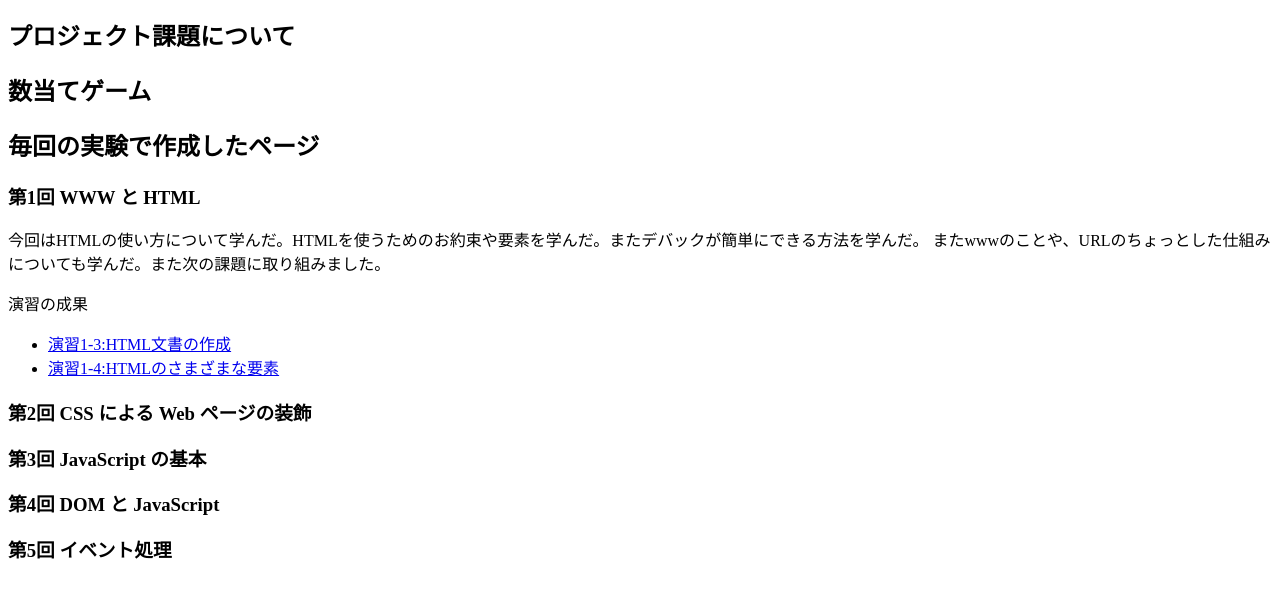
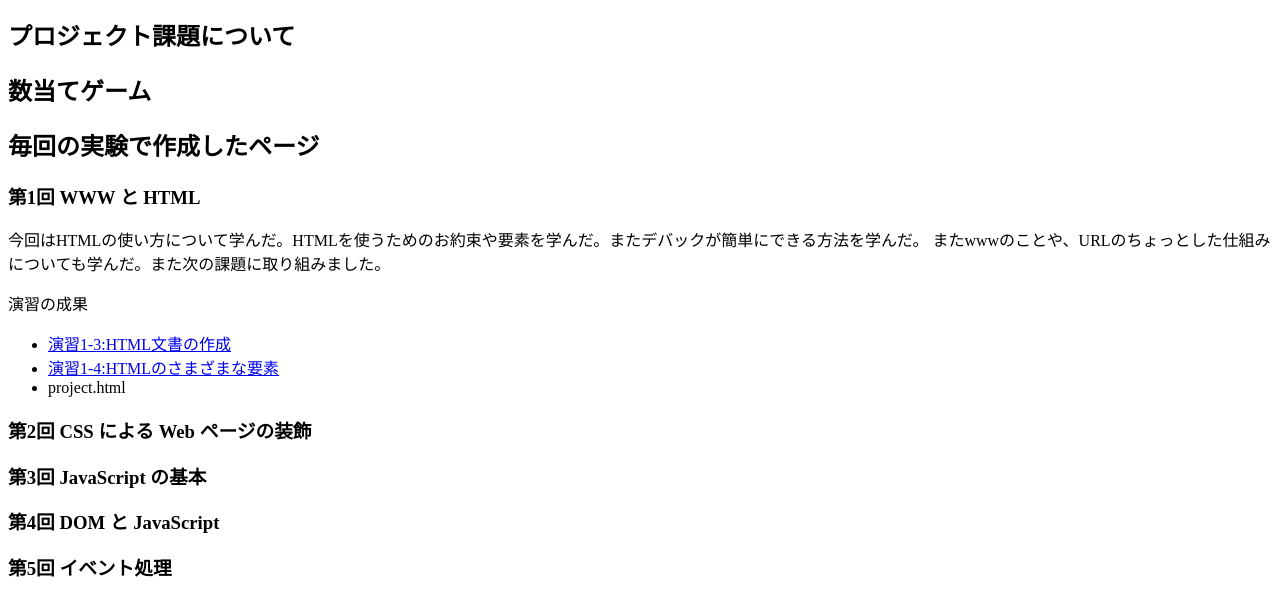
Before and after one commit to G284372022/medialabo, a plain HTML site: page index.html in a window 1280 px wide. Shown: the part 127-742 px from the top of the page. Drawn offline with Linux system fonts and the light colour scheme.

Commit message:
レポートページの作成

```diff
--- a/index.html
+++ b/index.html
@@ -21,6 +21,10 @@
       <li><a href="https://g284372022.github.io/medialabo/practice-html/elements.html"
         target="_blank"> 演習1-4:HTMLのさまざまな要素</a>
       </li>
+      <li>
+        <a herf="https://g284372022.github.io/medialabo/project.html"
+        target="_blank">project.html</a>
+      </li>
     </ul>
     <h3>第2回 CSS による Web ページの装飾</h3>
     <h3>第3回 JavaScript の基本</h3>
```
